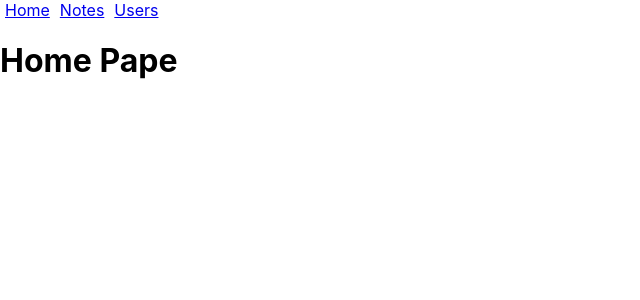
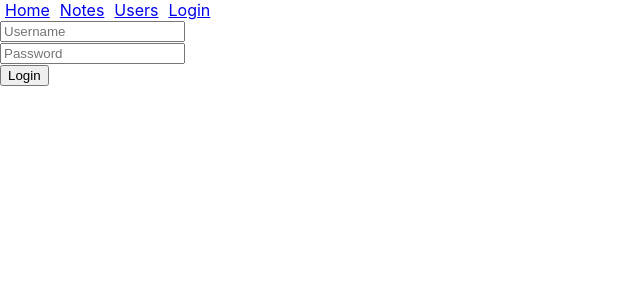
Before and after one commit to agustipc/notes-app-mono-repo, a React (Create React App) app in the folder app/: page /login in a window 1280 px wide. Shown: the top 300 px of the page, without its empty margins (0-640 px from the left). Built offline with nearby package versions, Linux system fonts and the light colour scheme; no server answers.

Commit message:
Add navigation

```diff
--- a/app/package.json
+++ b/app/package.json
@@ -8,6 +8,7 @@
     "prop-types": "^15.8.1",
     "react": "^18.2.0",
     "react-dom": "^18.2.0",
+    "react-router-dom": "6.10.0",
     "react-scripts": "5.0.1",
     "web-vitals": "^2.1.4"
   },
--- a/app/src/App.js
+++ b/app/src/App.js
@@ -1,7 +1,11 @@
-import React, { useState } from 'react'
+import React, { useEffect, useState } from 'react'
+import { BrowserRouter, Link, Route, Routes, Navigate } from 'react-router-dom'
+import { NoteDetail } from './components/NoteDetail'
+import Login from './Login'
+import Notes from './Notes'
+import noteService from './services/notes'
 
 const Home = () => <h1>Home Pape</h1>
-const Notes = () => <h1>Notes</h1>
 const Users = () => <h1>Users</h1>
 
 const inlineStyles = {
@@ -9,44 +13,54 @@ const inlineStyles = {
 }
 
 const App = () => {
-  const [page, setPage] = useState(() => {
-    const { pathname } = window.location
-    const page = pathname.slice(1)
-    return page
+  const [notes, setNotes] = useState([])
+  const [user, setUser] = useState(null)
+
+  useEffect(() => {
+    noteService.getAll().then((notes) => {
+      setNotes(notes)
+    })
   })
 
-  const getContent = () => {
-    switch (page) {
-      case 'users':
-        return <Users />
-      case 'notes':
-        return <Notes />
-      default:
-        return <Home />
+  useEffect(() => {
+    const loggedUserJSON = window.localStorage.getItem('loggedNoteAppUser')
+    if (loggedUserJSON) {
+      const user = JSON.parse(loggedUserJSON)
+      setUser(user)
+      noteService.setToken(user.token)
     }
-  }
-
-  const toPage = (page) => (event) => {
-    event.preventDefault()
-    window.history.pushState(null, '', `/${page}`)
-    setPage(page)
-  }
+  }, [])
 
   return (
-    <div>
+    <BrowserRouter>
       <header>
-        <a href="#" onClick={toPage('')} style={inlineStyles}>
+        <Link to="/" style={inlineStyles}>
           Home
-        </a>
-        <a href="#" onClick={toPage('notes')} style={inlineStyles}>
+        </Link>
+        <Link to="/notes" style={inlineStyles}>
           Notes
-        </a>
-        <a href="#" onClick={toPage('users')} style={inlineStyles}>
+        </Link>
+        <Link to="/users" style={inlineStyles}>
           Users
-        </a>
+        </Link>
+        {user ? (
+          <em>Logged as {user.name}</em>
+        ) : (
+          <Link to="/login" style={inlineStyles}>
+            Login
+          </Link>
+        )}
       </header>
-      {getContent()}
-    </div>
+
+      <Routes>
+        <Route path="/notes" element={<Notes />} />
+        <Route path="/notes/:noteId" element={<NoteDetail notes={notes} />} />
+        <Route path="/users" element={<Users />} />
+        <Route path="/login" element={user ? <Navigate to="/" /> : <Login />} />
+        <Route path="/" element={<Home />} />
+        <Route path="*" element={<Navigate to="/" />} />
+      </Routes>
+    </BrowserRouter>
   )
 }
 
--- /dev/null
+++ b/app/src/Login.js
@@ -0,0 +1,62 @@
+import React, { useState, useEffect } from 'react'
+import loginService from './services/login'
+import LoginForm from './components/LoginForm'
+import noteService from './services/notes'
+import { useNavigate } from 'react-router-dom'
+
+export default function Login() {
+  const navigate = useNavigate()
+
+  const [username, setUsername] = useState('')
+  const [password, setPassword] = useState('')
+  const [user, setUser] = useState(null)
+  const [errorMessage, setErrorMessage] = useState(null)
+
+  useEffect(() => {
+    const loggedUserJSON = window.localStorage.getItem('loggedNoteAppUser')
+    if (loggedUserJSON) {
+      const user = JSON.parse(loggedUserJSON)
+      setUser(user)
+      noteService.setToken(user.token)
+    }
+  }, [])
+
+  const handleLogin = async (event) => {
+    event.preventDefault()
+    try {
+      const newUser = await loginService.login({ username, password })
+
+      window.localStorage.setItem('loggedNoteAppUser', JSON.stringify(newUser))
+      noteService.setToken(newUser.token)
+
+      setUser(newUser)
+      setUsername('')
+      setPassword('')
+
+      navigate('/')
+    } catch (e) {
+      setErrorMessage('Wrong credentials')
+      setTimeout(() => {
+        setErrorMessage(null)
+      }, 5000)
+    }
+  }
+
+  if (errorMessage) {
+    return <p>{errorMessage}</p>
+  }
+
+  if (user) {
+    return <p>User is logged</p>
+  }
+
+  return (
+    <LoginForm
+      username={username}
+      password={password}
+      handleUsernameChange={(event) => setUsername(event.target.value)}
+      handlePasswordChange={(event) => setPassword(event.target.value)}
+      handleSubmit={handleLogin}
+    />
+  )
+}
--- a/app/src/Notes.js
+++ b/app/src/Notes.js
@@ -2,32 +2,19 @@ import React, { useState, useEffect } from 'react'
 import Note from './components/Note'
 import Notification from './components/Notification'
 import noteService from './services/notes'
-import loginService from './services/login'
-import LoginForm from './components/LoginForm'
+
 import NoteForm from './components/NoteForm'
 
 const App = () => {
   const [notes, setNotes] = useState([])
   const [showAll, setShowAll] = useState(true)
   const [errorMessage, setErrorMessage] = useState(null)
-
-  const [username, setUsername] = useState('')
-  const [password, setPassword] = useState('')
   const [user, setUser] = useState(null)
 
   useEffect(() => {
     noteService.getAll().then((initialNotes) => {
       setNotes(initialNotes)
     })
-  }, [])
-
-  useEffect(() => {
-    const loggedUserJSON = window.localStorage.getItem('loggedNoteAppUser')
-    if (loggedUserJSON) {
-      const user = JSON.parse(loggedUserJSON)
-      setUser(user)
-      noteService.setToken(user.token)
-    }
   }, [])
 
   const addNote = (noteObject) => {
@@ -55,25 +42,6 @@ const App = () => {
       })
   }
 
-  const handleLogin = async (event) => {
-    event.preventDefault()
-    try {
-      const newUser = await loginService.login({ username, password })
-
-      window.localStorage.setItem('loggedNoteAppUser', JSON.stringify(newUser))
-      noteService.setToken(newUser.token)
-
-      setUser(newUser)
-      setUsername('')
-      setPassword('')
-    } catch (e) {
-      setErrorMessage('Wrong credentials')
-      setTimeout(() => {
-        setErrorMessage(null)
-      }, 5000)
-    }
-  }
-
   const handleLogout = () => {
     setUser(null)
     noteService.setToken(null)
@@ -88,17 +56,7 @@ const App = () => {
 
       <Notification message={errorMessage} />
 
-      {user ? (
-        <NoteForm handleLogout={handleLogout} addNote={addNote} />
-      ) : (
-        <LoginForm
-          username={username}
-          password={password}
-          handleUsernameChange={(event) => setUsername(event.target.value)}
-          handlePasswordChange={(event) => setPassword(event.target.value)}
-          handleSubmit={handleLogin}
-        />
-      )}
+      <NoteForm handleLogout={handleLogout} addNote={addNote} />
 
       <div>
         <button onClick={() => setShowAll(!showAll)}>
--- a/app/src/components/LoginForm.js
+++ b/app/src/components/LoginForm.js
@@ -1,4 +1,3 @@
-import Togglable from './Togglable'
 import PropTypes from 'prop-types'
 
 export default function LoginForm({
@@ -9,7 +8,6 @@ export default function LoginForm({
   handlePasswordChange
 }) {
   return (
-    <Togglable buttonLabel={'Show Login'}>
     <form onSubmit={handleSubmit}>
       <div>
         <input
@@ -31,7 +29,6 @@ export default function LoginForm({
       </div>
       <button id="form-login-button">Login</button>
     </form>
-    </Togglable>
   )
 }
 
--- a/app/src/components/Note.js
+++ b/app/src/components/Note.js
@@ -1,11 +1,12 @@
 import React from 'react'
+import { Link } from 'react-router-dom'
 
 const Note = ({ note, toggleImportance }) => {
   const label = note.important ? 'make not important' : 'make important'
 
   return (
     <li data-cy="note-list-item" className="note">
-      {note.content}
+      <Link to={`/notes/${note.id}`}>{note.content}</Link>
       <button onClick={toggleImportance}>{label}</button>
     </li>
   )
--- /dev/null
+++ b/app/src/components/NoteDetail.js
@@ -0,0 +1,18 @@
+import React from 'react'
+import { useParams } from 'react-router-dom'
+
+export const NoteDetail = ({ notes }) => {
+  const { noteId } = useParams()
+  const note = notes.find((note) => note.id === noteId)
+  if (!note) return null
+
+  return (
+    <div>
+      <h2>{note.content}</h2>
+      <div>{note?.user.name}</div>
+      <div>
+        <strong>{note.important ? 'important' : ''}</strong>
+      </div>
+    </div>
+  )
+}
```
Also changed, not shown: 1 other file (tests, documents, lock files or other folders). Lines whose indentation alone changed are shown as unchanged.
